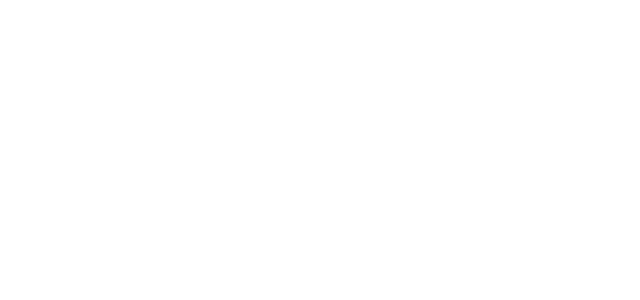
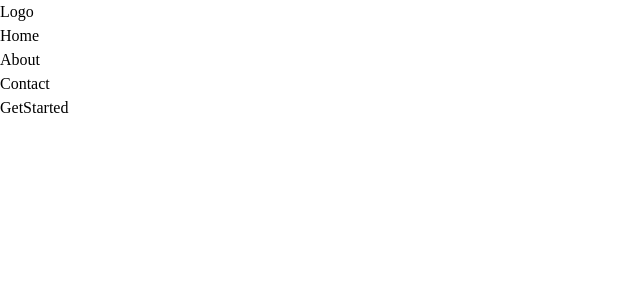
Before and after one commit to dhanushd-27/MemoBrain, a Next.js app in the folder apps/landing/: page / in a window 1280 px wide. Shown: the top 300 px of the page, without its empty margins (0-640 px from the left). Built offline with nearby package versions, Linux system fonts and the light colour scheme.

Commit message:
Add nav bar

```diff
--- a/apps/landing/app/globals.css
+++ b/apps/landing/app/globals.css
@@ -6,14 +6,3 @@
   max-width: 100vw;
   overflow-x: hidden;
 }
-
-* {
-  box-sizing: border-box;
-  padding: 0;
-  margin: 0;
-}
-
-a {
-  color: inherit;
-  text-decoration: none;
-}
--- a/apps/landing/app/page.tsx
+++ b/apps/landing/app/page.tsx
@@ -1,5 +1,5 @@
 import React from 'react'
-import Nav from '../components/Header/Nav'
+import Nav from '../components/Header/Header'
 
 export default function App() {
   return (
--- a/apps/landing/components/Header/DesignStripe.tsx
+++ b/apps/landing/components/Header/DesignStripe.tsx
@@ -1,7 +1,14 @@
+'use client'
 import React from 'react'
+import { motion } from 'motion/react'
 
 export default function DesignStripe({ className }: { className: string }) {
   return (
-    <div className={`absolute bg-gradient-to-b from-secondary from-10% via-secondary/50 via-50% to-transparent to-90% z-10 blur-sm opacity-90 ${className}`}></div>
+    <motion.div className={`absolute bg-gradient-to-b from-secondary from-10% via-secondary/50 via-50% to-transparent to-90% z-10 blur-sm opacity-90 ${className}`}
+      initial={{ opacity: 0 }}
+      animate={{ opacity: 1 }}
+      exit={{ opacity: 0 }}
+      transition={{ duration: 0.5 }}
+    ></motion.div>
   )
 }
--- a/apps/landing/components/Header/Nav.tsx
+++ b/apps/landing/components/Header/Header.tsx
@@ -1,16 +1,14 @@
 import React from 'react'
 import HeaderDesign from './HeaderDesign'
+import Nav from './Nav/Nav'
 
-export default function Nav() {
+export default function Header() {
   return (
     <section className="relative flex w-full items-center justify-between z-10">
       <HeaderDesign side="left" className="absolute inset-y-0 left-0" />
-
-      {/* Place your actual nav content here (logo, links, etc.) */}
       <div className="mx-auto flex items-center justify-center">
-        {/* Nav content */}
+        <Nav />
       </div>
-
       <HeaderDesign side="right" className="absolute inset-y-0 right-0" />
     </section>
   )
--- a/apps/landing/components/Header/HeaderDesign.tsx
+++ b/apps/landing/components/Header/HeaderDesign.tsx
@@ -1,5 +1,8 @@
+"use client"
+
 import React from 'react'
 import DesignStripe from './DesignStripe'
+import { motion } from 'motion/react'
 
 type HeaderDesignProps = {
   side: 'left' | 'right'
@@ -49,7 +52,13 @@
 
   return (
     <section className={`relative flex h-52 w-72 ${className}`}>
-      <div className="bg-secondary absolute inset-0 -z-10 opacity-30 -top-10 blur-2xl h-36" />
+      <motion.div className="bg-secondary absolute inset-0 -z-10 opacity-30 -top-10 blur-2xl h-36"
+        initial={{ opacity: 0 }}
+        animate={{ opacity: 0.3 }}
+        exit={{ opacity: 0 }}
+        transition={{ duration: 0.5 }}
+      >
+      </motion.div>
 
       {stripes.map((stripe, index) => (
         <DesignStripe
--- /dev/null
+++ b/apps/landing/components/Header/Nav/GetStarted.tsx
@@ -0,0 +1,7 @@
+import React from 'react'
+
+export default function GetStarted() {
+  return (
+    <div>GetStarted</div>
+  )
+}
--- /dev/null
+++ b/apps/landing/components/Header/Nav/Logo.tsx
@@ -0,0 +1,7 @@
+import React from 'react'
+
+export default function Logo() {
+  return (
+    <div>Logo</div>
+  )
+}
--- /dev/null
+++ b/apps/landing/components/Header/Nav/Nav.tsx
@@ -0,0 +1,24 @@
+import React from 'react'
+import GetStarted from './GetStarted'
+import Logo from './Logo'
+import Option from './Option'
+
+const options = [
+  { href: "/", name: "Home" },
+  { href: "/about", name: "About" },
+  { href: "/contact", name: "Contact" },
+]
+
+export default function Nav() {
+  return (
+    <div className='fixed top-4 left-1/2 z-30 flex w-[60%] -translate-x-1/2 items-center justify-between rounded-full border border-black/10 px-6 py-4 backdrop-blur-md'>
+      <Logo />
+      <div className='flex items-center gap-4'>
+        {options.map((option) => (
+          <Option key={option.href} href={option.href} name={option.name} />
+        ))}
+      </div>
+      <GetStarted />
+    </div>
+  )
+}
--- /dev/null
+++ b/apps/landing/components/Header/Nav/Option.tsx
@@ -0,0 +1,12 @@
+import React from 'react'
+import Link from 'next/link'
+
+export default function Option({ href, name }: { href: string, name: string }) {
+  return (
+    <div>
+      <Link href={href}>
+        { name }
+      </Link>
+    </div>
+  )
+}
--- a/apps/landing/package.json
+++ b/apps/landing/package.json
@@ -12,6 +12,7 @@
   },
   "dependencies": {
     "@repo/ui": "*",
+    "motion": "^12.23.25",
     "next": "^15.5.0",
     "react": "^19.1.0",
     "react-dom": "^19.1.0"
```
